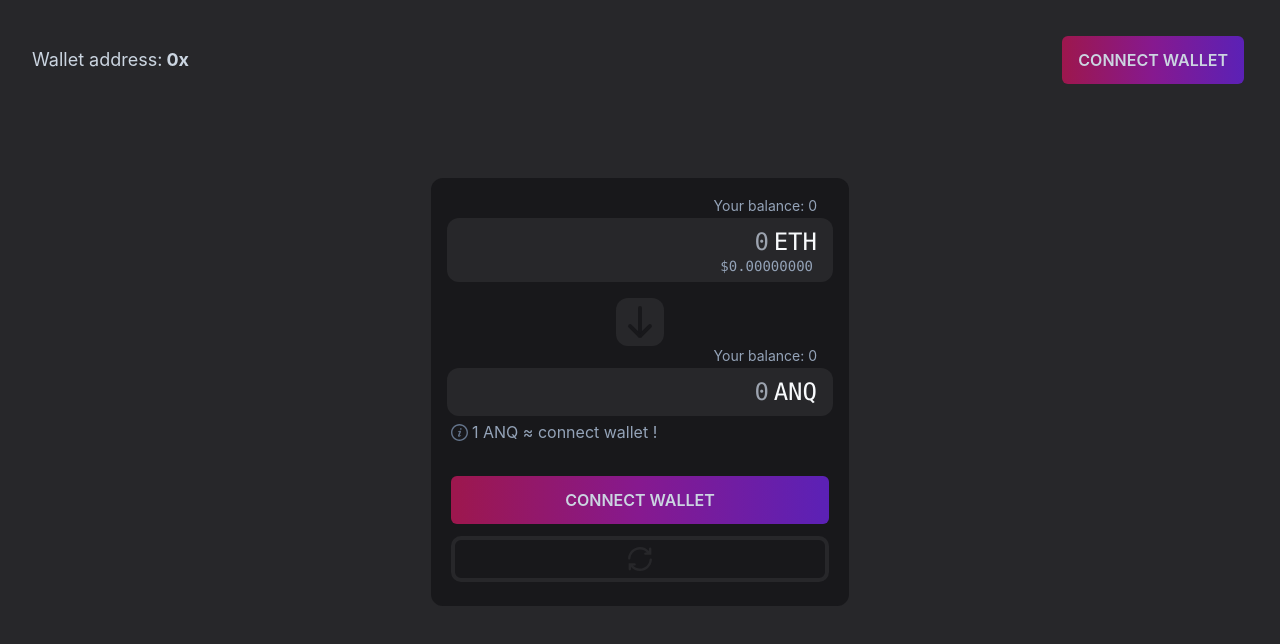
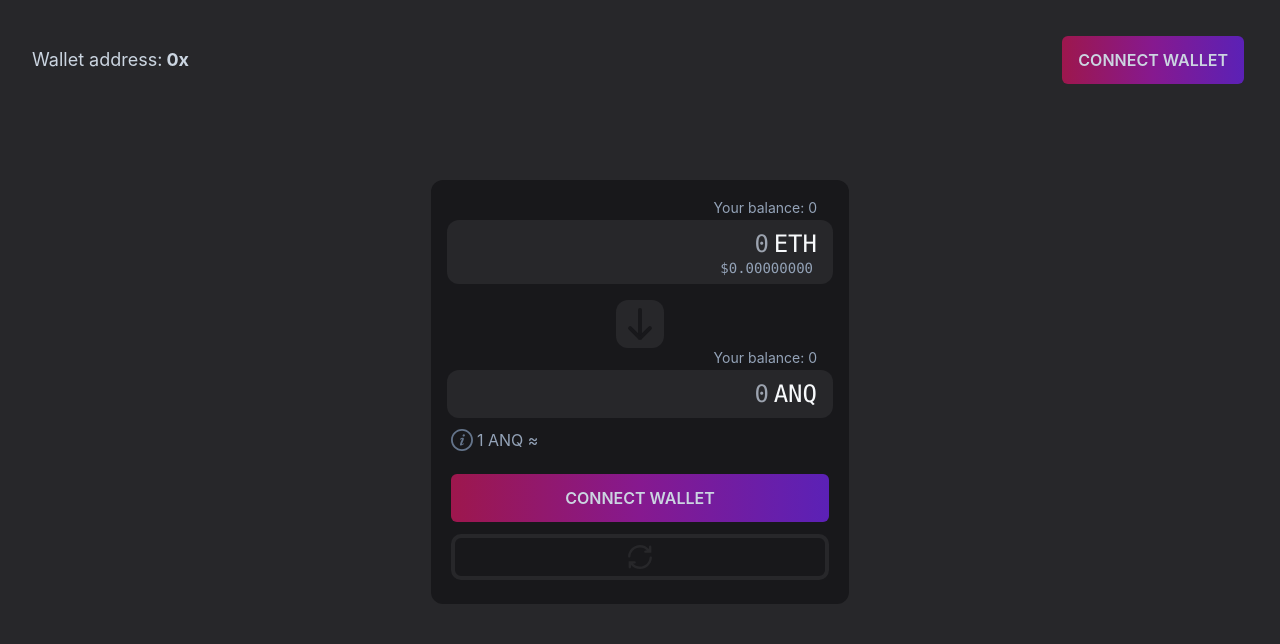
Before and after one commit to anteqkois/ANQSwap, a React (Create React App) app in the folder client/: page / in a window 1280 px wide. Shown: the top 644 px of the page. Built offline with nearby package versions, Linux system fonts and the light colour scheme.

Commit message:
Add loading price for one token

```diff
--- a/client/src/components/PredirectFromOneInfo.jsx
+++ b/client/src/components/PredirectFromOneInfo.jsx
@@ -7,19 +7,27 @@ const PredirectFromOneInfo = ({
   inputPriceUSD,
   outputPriceUSD,
   inputAmountForOneOutput,
+  calculatePriceLoading,
 }) => {
   return (
-    <div className="p-1 flex items-top gap-1">
-      {/* <Loader /> */}
+    <div
+      className="tooltip cursor-help"
+      data-title="How much will cost you 1 token which you want to buy"
+    >
+      <div className="p-1 flex items-center gap-1 h-11">
+        {calculatePriceLoading ? (
+          <Loader />
+        ) : (
           <svg
-        width="17"
-        height="17"
+            width="22"
+            height="22"
             viewBox="0 0 24 24"
-        className="inline-block mt-1 fill-slate-500 cursor-help"
+            className="inline-block fill-slate-500"
           >
             <path d="M12 2c5.514 0 10 4.486 10 10s-4.486 10-10 10-10-4.486-10-10 4.486-10 10-10zm0-2c-6.627 0-12 5.373-12 12s5.373 12 12 12 12-5.373 12-12-5.373-12-12-12zm-2.033 16.01c.564-1.789 1.632-3.932 1.821-4.474.273-.787-.211-1.136-1.74.209l-.34-.64c1.744-1.897 5.335-2.326 4.113.613-.763 1.835-1.309 3.074-1.621 4.03-.455 1.393.694.828 1.819-.211.153.25.203.331.356.619-2.498 2.378-5.271 2.588-4.408-.146zm4.742-8.169c-.532.453-1.32.443-1.761-.022-.441-.465-.367-1.208.164-1.661.532-.453 1.32-.442 1.761.022.439.466.367 1.209-.164 1.661z" />
           </svg>
-      <p className=" text-slate-400 h-10">
+        )}
+        <p className=" text-slate-400">
           {inputAmountForOneOutput
             ? (() => {
                 return `1 ${outputSymbol} ≈ ${
@@ -29,9 +37,10 @@ const PredirectFromOneInfo = ({
                 } ($${inputPriceUSD ? inputPriceUSD : "0"})`;
               })()
             : (() => {
-              return `1 ${outputSymbol} ≈ connect wallet !`;
+                return `1 ${outputSymbol} ≈`;
               })()}
         </p>
+      </div>
     </div>
   );
 };
--- a/client/src/components/Swap.jsx
+++ b/client/src/components/Swap.jsx
@@ -22,8 +22,10 @@ const ACTION = {
   SET_SWAP_TYPE: "SET_SWAP_TYPE",
   LOCK_ON: "LOCK_ON",
   LOCK_OFF: "LOCK_OFF",
-  LOADING_ON: "LOADING_ON",
-  LOADING_OFF: "LOADING_OFF",
+  REVERT_LOADING_ON: "REVERT_LOADING_ON",
+  REVERT_LOADING_OFF: "REVERT_LOADING_OFF",
+  CALCULATE_LOADING_OFF: "CALCULATE_LOADING_OFF",
+  CALCULATE_LOADING_ON: "CALCULATE_LOADING_ON",
 };
 
 const SWAP_TYPE = {
@@ -81,7 +83,8 @@ const reducer = (state, action) => {
           state.input.symbol === "ETH"
             ? SWAP_TYPE.SELL.EXACT_TOKENS_FOR_ETH
             : SWAP_TYPE.BUY.EXACT_ETH_FOR_TOKENS,
-        loading: state.input.amount === "" ? false : true,
+        revertLoading: state.input.amount === "" ? false : true,
+        calculatePriceLoading: true,
       };
       break;
     case ACTION.LOCK_ON:
@@ -93,23 +96,36 @@ const reducer = (state, action) => {
       return {
         ...state,
         lock: false,
+        // calculatePriceLoading: false,
       };
       break;
     case ACTION.SET_SWAP_TYPE:
       return {
         ...state,
         swapType: action.payload,
+        calculatePriceLoading: true,
       };
       break;
-    case ACTION.LOADING_ON:
+    case ACTION.REVERT_LOADING_ON:
       return {
         ...state,
-        loading: true,
+        revertLoading: true,
       };
-    case ACTION.LOADING_OFF:
+    case ACTION.REVERT_LOADING_OFF:
       return {
         ...state,
-        loading: false,
+        revertLoading: false,
+      };
+      break;
+    case ACTION.CALCULATE_LOADING_ON:
+      return {
+        ...state,
+        calculatePriceLoading: true,
+      };
+    case ACTION.CALCULATE_LOADING_OFF:
+      return {
+        ...state,
+        calculatePriceLoading: false,
       };
       break;
 
@@ -134,7 +150,8 @@ const initialState = {
   },
   lock: false,
   swapType: SWAP_TYPE.BUY.EXACT_ETH_FOR_TOKENS,
-  loading: false,
+  revertLoading: false,
+  calculatePriceLoading: false,
 };
 
 const Swap = ({
@@ -236,58 +253,6 @@ const Swap = ({
     }
   };
 
-  // const handleSwap = useCallback(async () => {
-  //   accounts &&
-  //     (async () => {
-  //       switch (state.swapType) {
-  //         case SWAP_TYPE.BUY.EXACT_ETH_FOR_TOKENS:
-  //           state.from.amount &&
-  //             (await ANQSwapContract.methods.swapExactETHForTokens().send({
-  //               from: accounts[0],
-  //               value: web3.utils.toWei(web3.utils.toBN(state.from.amount)),
-  //             }));
-  //           break;
-  //         case SWAP_TYPE.SELL.EXACT_TOKENS_FOR_ETH:
-  //           state.from.amount &&
-  //             (await ANQContract.methods
-  //               .approve(
-  //                 ANQSwapContract.options.address,
-  //                 web3.utils.toWei(web3.utils.toBN(state.from.amount))
-  //               )
-  //               .call({ from: accounts[0] }));
-
-  //           state.from.amount &&
-  //             (await ANQSwapContract.methods
-  //               .swapExactTokensforETH(
-  //                 web3.utils.toWei(web3.utils.toBN(state.from.amount))
-  //               )
-  //               .send({
-  //                 from: accounts[0],
-  //               }));
-  //           break;
-  //         case SWAP_TYPE.SELL.TOKENS_FOR_EXACT_ETH:
-  //           state.from.amount &&
-  //             (await ANQContract.methods.approve(
-  //               ANQSwapContract.options.address,
-  //               web3.utils.toWei(web3.utils.toBN(state.from.amount))
-  //             ));
-
-  //           state.output.amount &&
-  //             (await ANQSwapContract.methods
-  //               .swapTokensforExactETH(
-  //                 web3.utils.toWei(web3.utils.toBN(state.output.amount))
-  //               )
-  //               .send({
-  //                 from: accounts[0],
-  //               }));
-  //           break;
-
-  //         default:
-  //           break;
-  //       }
-  //     })();
-  // }, [state.swapType, state.from.amount, state.output.amount, accounts]);
-
   // handle revert tokens
   useDebounce(
     () => {
@@ -323,6 +288,10 @@ const Swap = ({
 
           const amountFromOne = web3.utils.fromWei(numerator.div(denominator));
           setInputAmountForOneOutput(amountFromOne);
+
+          dispatch({
+            type: ACTION.CALCULATE_LOADING_OFF,
+          });
         })();
     },
     1000,
@@ -334,6 +303,8 @@ const Swap = ({
     (amount, prevAmount) => {
       let match = handleInputPattern(amount);
 
+      match !== null &&
+        (() => {
           dispatch({
             type: ACTION.SET_SWAP_TYPE,
             payload:
@@ -342,8 +313,6 @@ const Swap = ({
                 : SWAP_TYPE.SELL.EXACT_TOKENS_FOR_ETH,
           });
 
-      match !== null &&
-        (() => {
           dispatch({
             type: ACTION.INPUT_SET_AMOUNT,
             payload: match,
@@ -357,6 +326,8 @@ const Swap = ({
     (amount, prevAmount) => {
       let match = handleInputPattern(amount);
 
+      match !== null &&
+        (() => {
           dispatch({
             type: ACTION.SET_SWAP_TYPE,
             payload:
@@ -365,8 +336,6 @@ const Swap = ({
                 : SWAP_TYPE.SELL.TOKENS_FOR_EXACT_ETH,
           });
 
-      match !== null &&
-        (() => {
           dispatch({
             type: ACTION.OUTPUT_SET_AMOUNT,
             payload: match,
@@ -380,9 +349,6 @@ const Swap = ({
   useDebounce(
     () => {
       state.lock && dispatch({ type: ACTION.LOCK_OFF });
-      // dispatch({
-      //   type: ACTION.LOADING_OFF,
-      // });
     },
     1100,
     [state.lock]
@@ -417,7 +383,7 @@ const Swap = ({
           });
           dispatch({ type: ACTION.LOCK_ON });
           dispatch({
-            type: ACTION.LOADING_OFF,
+            type: ACTION.REVERT_LOADING_OFF,
           });
         })();
     },
@@ -459,7 +425,7 @@ const Swap = ({
           });
           dispatch({ type: ACTION.LOCK_ON });
           dispatch({
-            type: ACTION.LOADING_OFF,
+            type: ACTION.REVERT_LOADING_OFF,
           });
         })();
     },
@@ -468,9 +434,9 @@ const Swap = ({
   );
 
   return (
-    <div className="flex items-center justify-center w-max backdrop-blur  bg-zinc-900 rounded-xl my-5">
+    <div className="relative flex items-center justify-center w-max bg-zinc-900 rounded-xl my-5">
       <div className="h-full w-full p-4 text-base">
-        {state.loading && (
+        {state.revertLoading && (
           <div className="flex items-center justify-center absolute top-0 left-0 h-full w-full bg-zinc-900/90 rounded-xl z-50">
             Loading...
           </div>
@@ -505,6 +471,7 @@ const Swap = ({
           inputPriceUSD={state.input.priceUSD}
           outputPriceUSD={state.output.priceUSD}
           inputAmountForOneOutput={inputAmountForOneOutput}
+          calculatePriceLoading={state.calculatePriceLoading}
         />
         <div className="flex justify-center flex-col py-2 gap-2">
           <Button onClick={accounts ? handleSwap : connectWallet}>
```
Lines whose indentation alone changed are shown as unchanged.
